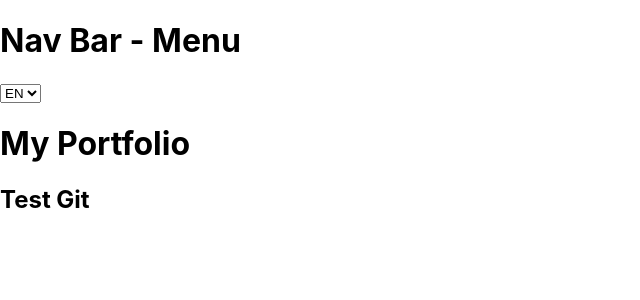
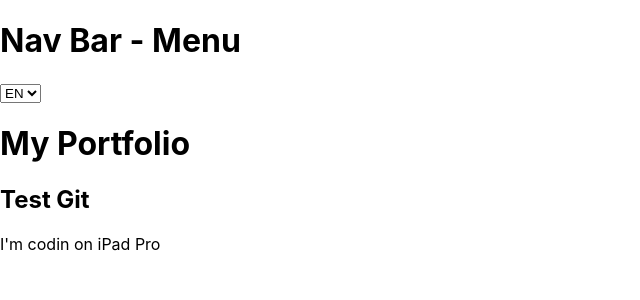
Before and after one commit to velivan/portfolio, a React (Create React App) app: page / in a window 1280 px wide. Shown: the top 300 px of the page, without its empty margins (0-640 px from the left). Built offline with nearby package versions, Linux system fonts and the light colour scheme.

Commit message:
codin on iPad

```diff
--- a/src/App.js
+++ b/src/App.js
@@ -7,6 +7,7 @@ function App() {
     <Nav />
      <h1>My Portfolio</h1>
      <h2>Test Git</h2>
+     <p>I'm codin on iPad Pro</p>
     </div>
   );
 }
```
Also changed, not shown: 1 other file (tests, documents, lock files or other folders).
